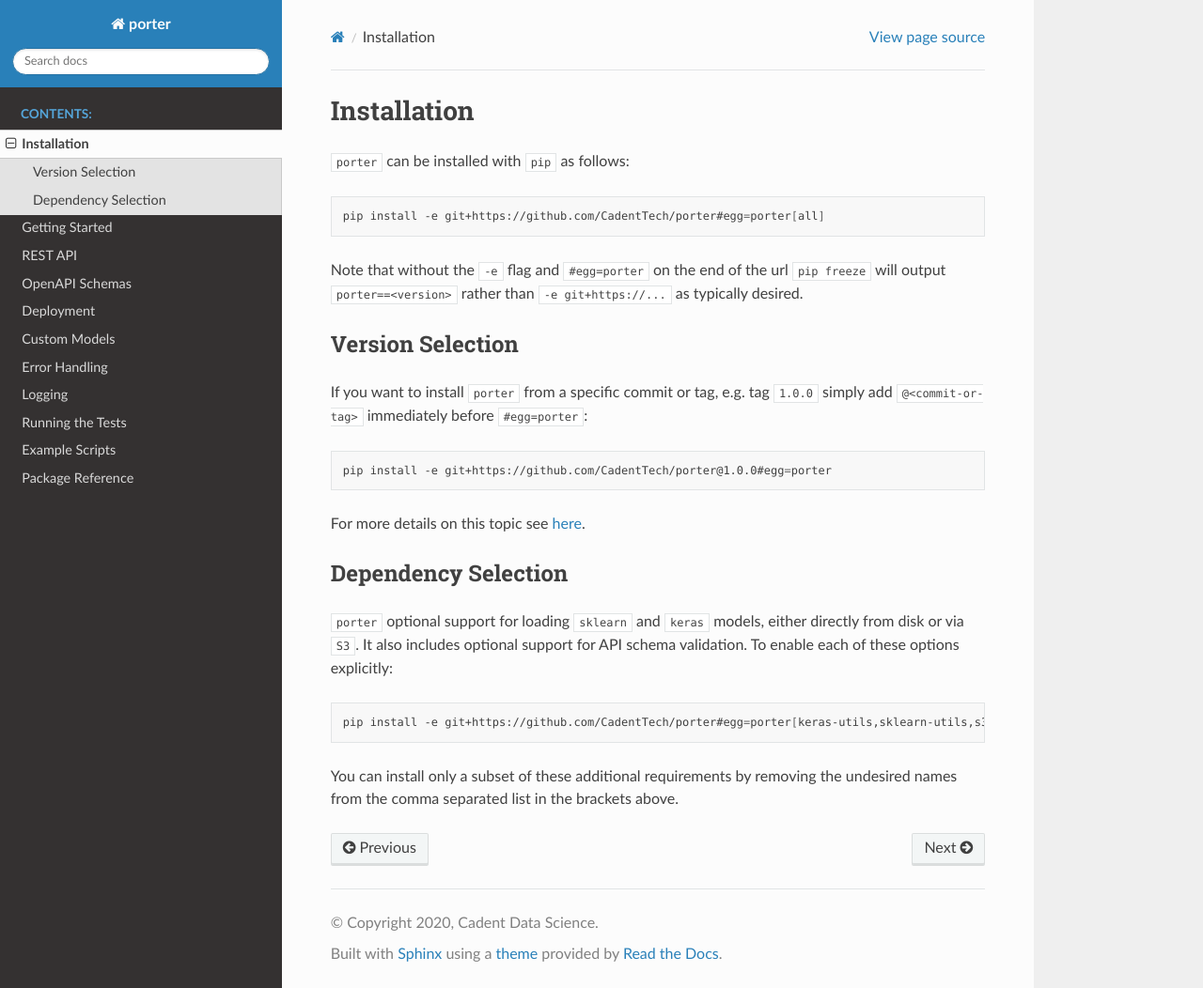
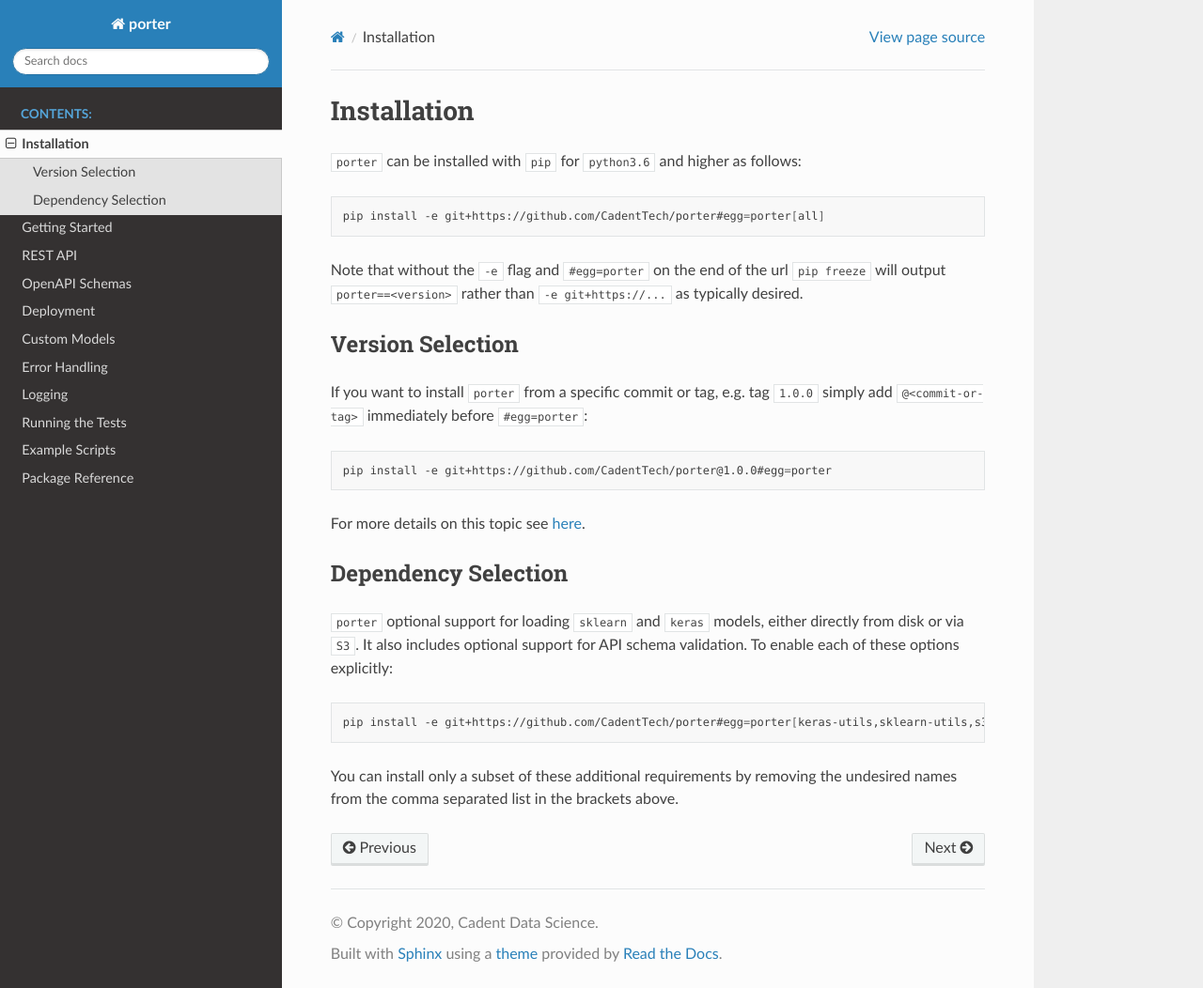
Before and after one commit to dantegates/porter, a Sphinx documentation site: the page built from docs/installation.rst, in a window 1280 px wide and 1052 px high. Shown: the whole window at 94% size. Built offline with Sphinx 7.4.7 and the Read the Docs theme 2.0.0, drawn with Linux system fonts in a browser that asks for light colours.

Commit message:
added minimum version of python supported

```diff
--- a/docs/installation.rst
+++ b/docs/installation.rst
@@ -3,7 +3,7 @@
 Installation
 ============
 
-``porter`` can be installed with ``pip`` as follows:
+``porter`` can be installed with ``pip`` for ``python3.6`` and higher as follows:
 
 .. code-block:: shell
 
```
